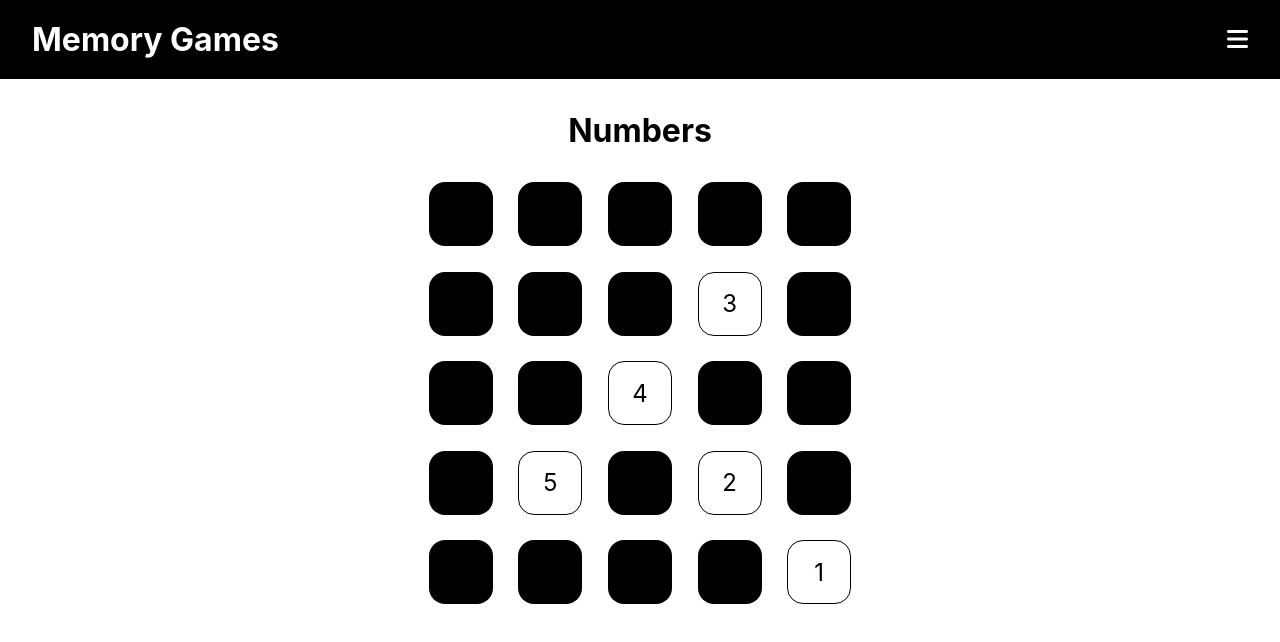
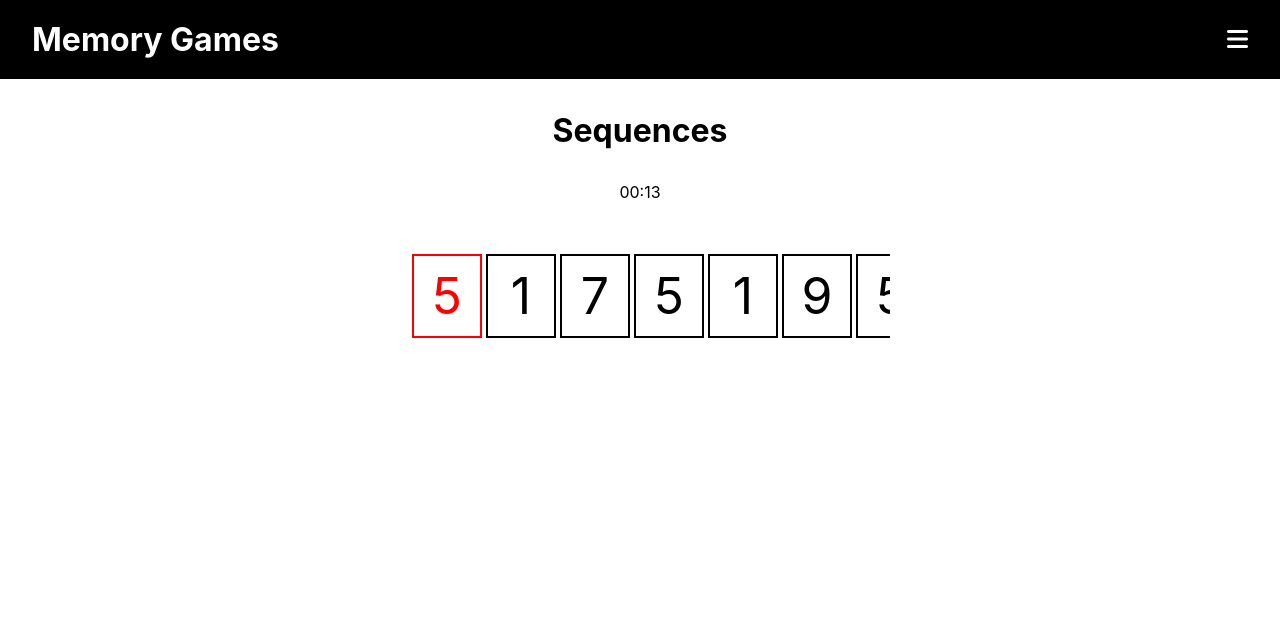
Before and after one commit to Wubaboo/memory-games, a React (Create React App) app: page /sequence in a window 1280 px wide. Both pictures are taken after a click on the button "Start". Shown: the top 642 px of the page. Built offline with nearby package versions, Linux system fonts and the light colour scheme.

Commit message:
Add memorization phase
TODO: Refactor all styling, add input phase

```diff
--- a/src/App.js
+++ b/src/App.js
@@ -24,7 +24,7 @@ function App() {
           <Route path="/numbers/" element={<Numbers />} />
           <Route path="/matching/" element={<Matching />} />
           <Route path="/mosaic/" element={<Mosaic />} />
-          <Route path="/sequence/" element={<Numbers />} />
+          <Route path="/sequence/" element={<Sequence />} />
         </Routes>
       </BrowserRouter>
     </div>
--- a/src/components/sequence/sequenceGame.jsx
+++ b/src/components/sequence/sequenceGame.jsx
@@ -1,167 +1,65 @@
 import { useEffect, useState } from "react";
-import Timer from "../timer"
+import Timer from "../timer";
+import SequenceGrid from "./sequenceGrid";
+
 import {
   shuffleArray,
   getDimensions,
   getRandomColor,
 } from "../../utils/gridUtils";
-import {useWindowDimensions, MOBILE_WIDTH} from "../../utils/useWindowDimensions"
+import {
+  useWindowDimensions,
+  MOBILE_WIDTH,
+} from "../../utils/useWindowDimensions";
+import Countdown from "react-countdown";
 
-import ICONS from "../../data/icons";
+const MILLISECONDS_IN_SECOND = 1000;
 
-export default function SequenceGame(props) {
-  const { gridSize, setStartGame, showTimer } = props;
-  const [win, setWin] = useState(undefined); //if the game is won
-  const [grid, setGrid] = useState([]);
-  const [playing, setPlaying] = useState(false); //if the game is currently being played
-  const [guess, setGuess] = useState(undefined);
-  const [incorrect, setIncorrect] = useState(false);
-  const [matchedCards, setMatchedCards] = useState(0);
-  const [dims, setDims] = useState(getDimensions(gridSize));
-  const [mistakes, setMistakes] = useState(0);
-  const [wait, setWait] = useState(false);
-  const {width, height} = useWindowDimensions();
-  const gridStyling = {
-    gridTemplateColumns: `repeat(${dims[1]}, 1fr)`,
-    display: "grid",
-    gridGap: "1em",
+export default function SequenceGame({
+  timeLimit,
+  showTimer,
+  onNewGame,
+  theSequence,
+}) {
+  const [won, setWon] = useState();
+  // Indicate solving phase (instead of memorizing phase)
+  const [solving, setSolving] = useState(false);
+
+  // Renderer callback with condition
+  const countdownRenderer = ({ minutes, seconds }) => {
+    return (
+      <span>
+        {minutes.toString().padStart(2, "0")}:
+        {seconds.toString().padStart(2, "0")}
+      </span>
+    );
   };
 
-  // Create a new `size` * `size` grid with pairs of icons filled in random cells
-  function getNewGrid(size) {
-    const [rows, cols] = getDimensions(size);
-    setDims([rows, cols]);
+  return (
+    <div className="sequence-game">
+      <Countdown
+        date={Date.now() + timeLimit * MILLISECONDS_IN_SECOND}
+        renderer={countdownRenderer}
+        onComplete={() => {
+          setSolving(true);
+        }}
+      />
+      {!solving ? (
+        <div className="sequence-game-grid">
+          <SequenceGrid sequence={theSequence} />
+        </div>
+      ) : null}
+      <Timer paused={won} visible={showTimer}></Timer>
+      {won !== undefined ? (
+        <>
+          <div style={{ fontSize: "1.5rem" }}>My name is Jeff</div>
 
-    const icons = shuffleArray([...ICONS]);
-    const newArr = [];
-    for (let i = 0; i < size; i += 2) {
-      icons[Math.floor(i / 2)].color = getRandomColor();
-      newArr.push(icons[Math.floor(i / 2)]);
-      newArr.push(icons[Math.floor(i / 2)]);
-    }
-    shuffleArray(newArr);
-    return newArr;
-  }
-
-  function updateGrid() {
-    const grid = getNewGrid(gridSize);
-    for (let cell of grid) {
-      cell.hidden = false;
-      cell.guessed = false;
-      cell.matched = false;
-    }
-    setGrid(grid);
-  }
-
-  // intialize the board
-  useEffect(() => {
-    async function sleep() {
-      await new Promise((r) => setTimeout(r, 800));
-      flipFaceDown();
-      setIncorrect(false);
-      setWait(false);
-    }
-    if (incorrect) {
-      setWait(true);
-      sleep();
-    }
-    if (!playing) {
-      updateGrid();
-    }
-    if (matchedCards === gridSize) {
-      setWin(true);
-    }
-  }, [incorrect, matchedCards]);
-
-  useEffect(() => {
-    if (width <= MOBILE_WIDTH) {
-      const newDims = [Math.floor(gridSize/4), 4]
-      setDims(newDims)
-    }
-    else {
-      const newDims = getDimensions(gridSize);
-      setDims(newDims)
-    }
-  }, [width])
-  // go back to the settings page
-  function handleNewGame() {
-    setStartGame(false);
-  }
-
-  // make all unmatched cards facedown
-  function flipFaceDown() {
-    const copy = [];
-    for (let i = 0; i < grid.length; i++) {
-      const temp = { ...grid[i] };
-      if (!grid[i].matched) temp.hidden = true;
-      copy.push(temp);
-    }
-    setGrid(copy);
-  }
-
-  // called when a cell is clicked
-  function handleClick(i) {
-    if (!playing) {
-      setPlaying(true);
-      flipFaceDown();
-    }
-    if (grid[i].hidden) {
-      if (guess === undefined) {
-        setGuess(i);
-        setGrid((prev) => {
-          const ret = [...prev];
-          ret[i] = { ...prev[i] };
-          ret[i].hidden = false;
-          return ret;
-        });
-        // if the guess is correct, complete the matching
-      } else if (grid[guess].name === grid[i].name) {
-        setGrid((prev) => {
-          const ret = [...prev];
-          ret[i] = { ...prev[i] };
-          ret[i].hidden = false;
-          ret[i].matched = true;
-
-          ret[guess] = { ...prev[guess] };
-          ret[guess].hidden = false;
-          ret[guess].matched = true;
-          return ret;
-        });
-        setGuess(undefined);
-        setMatchedCards(matchedCards + 2);
-      }
-      // guess is incorrect,
-      // set the incorrect state, reset the guess state, update grid, incremenent mistakes
-      else {
-        setIncorrect(true);
-        setGuess(undefined);
-        setGrid((prev) => {
-          const ret = [...prev];
-          ret[i] = { ...prev[i] };
-          ret[i].hidden = false;
-          return ret;
-        });
-        setMistakes(mistakes + 1);
-      }
-    }
-  }
-  return (
-    <div className="matching-game">
-      <div className="matching-game-grid" style={gridStyling}>
-        {grid.map((cell, i) => (
-		<p>Text</p>
-        ))}
-      </div>
-      <Timer paused={win} visible={showTimer}></Timer>
-      {win !== undefined ? (
-        <>
-        <div style={{fontSize: '1.5rem'}}>{mistakes > 0 ? `Mistakes: ${mistakes}` : "A Perfect Game!"}</div>
-
-        <button className="new-game-button" onClick={handleNewGame}>
-          New Game
-        </button>
+          <button className="new-game-button" onClick={onNewGame}>
+            New Game
+          </button>
         </>
       ) : null}
     </div>
   );
 }
+// {mistakes > 0 ? `Mistakes: ${mistakes}` : "A Perfect Game!"}
--- /dev/null
+++ b/src/components/sequence/sequenceGrid.jsx
@@ -0,0 +1,89 @@
+import React, { useEffect, useRef, forwardRef, useState } from "react";
+
+const SequenceCell = React.forwardRef((props, ref) => (
+  <li
+    style={{
+      display: "inline",
+    }}
+  >
+    <div
+      style={{
+        width: 70,
+        padding: 10,
+        margin: 2,
+        border: `2px solid ${props.selected ? "red" : "black"}`,
+      }}
+      ref={ref}
+    >
+      <p style={{ color: props.selected ? "red" : "black", fontSize: 50 }}>
+        {props.children}
+      </p>
+    </div>
+  </li>
+));
+
+const KEYCODE_A = 65;
+const KEYCODE_LEFT = 37;
+const KEYCODE_RIGHT = 39;
+const KEYCODE_D = 68;
+const KEY_REPEAT = 40;
+// How many cells shown to the far right when scrolling.
+const SCROLL_OFF = 2;
+
+const RIGHT_SCROLL = -1;
+const LEFT_SCROLL = 1;
+
+export default function SequenceGrid({ sequence }) {
+  const [selectedIdx, setSelectedIdx] = useState(0);
+  const [scrollDir, setScrollDir] = useState(RIGHT_SCROLL);
+  const currentCell = useRef(null);
+
+  useEffect(() => {
+    var last = 0;
+    document.addEventListener("keydown", (e) => {
+      // Rate limit on keypresses
+      if (Date.now() - last < KEY_REPEAT) return;
+
+      if (e.keyCode === KEYCODE_RIGHT || e.keyCode === KEYCODE_D) {
+        setSelectedIdx((currentIdx) =>
+          Math.min(currentIdx + 1, sequence.length - 1)
+        );
+        setScrollDir(RIGHT_SCROLL);
+      } else if (e.keyCode == KEYCODE_LEFT || e.keyCode === KEYCODE_A) {
+        setSelectedIdx((currentIdx) => Math.max(currentIdx - 1, 0));
+        setScrollDir(LEFT_SCROLL);
+      }
+      if (currentCell && currentCell.current)
+        currentCell.current.scrollIntoView({
+          behavior: "smooth",
+          block: "nearest",
+        });
+      last = Date.now();
+    });
+  }, []);
+
+  return (
+    <div
+      style={{
+        display: "flex",
+        margin: 30,
+        padding: 20,
+        width: 500,
+        overflowX: "scroll",
+      }}
+      id="TestID"
+    >
+      {sequence.map((item, idx) => (
+        <SequenceCell
+          selected={selectedIdx === idx}
+          key={idx}
+          ref={
+            selectedIdx === idx + scrollDir * SCROLL_OFF ? currentCell : null
+          }
+        >
+          {item}
+        </SequenceCell>
+      ))}
+    </div>
+  );
+}
--- a/src/components/sequence/sequenceHome.jsx
+++ b/src/components/sequence/sequenceHome.jsx
@@ -1,30 +1,66 @@
 import { useEffect, useState } from "react";
 import SequenceGame from "./sequenceGame";
 import SequenceSettings from "./sequenceSettings";
-import GameSettings from "../gameSettings"
+import GameSettings from "../gameSettings";
 
 import "../../styles/matching.css";
 
+const MIN_TIME_LIMIT = 15;
+const MAX_DIGITS_PER_SECOND = 3;
+
 export default function SeqeunceGameHome() {
-  const [gridSize, setGridSize] = useState(12);
+  const [timeLimit, setTimeLimit] = useState(MIN_TIME_LIMIT);
   const [startGame, setStartGame] = useState(false);
   const [showTimer, setShowTimer] = useState(false);
 
   function handleStartGame() {
     setStartGame(!startGame);
   }
-  const settings = [{type: 'instructions', name:'Instructions', deets:{description:"Remember and match the pairs of images."}},
-{type: 'slider', name:'Grid Size', deets:{value:gridSize, min: 12, max:40, step:4}, onChange: (e) => setGridSize(e.target.value)}]
+
+  const settings = [
+    {
+      type: "instructions",
+      name: "Instructions",
+      deets: {
+        description:
+          "Remember as many digits as possible in the allotted time.",
+      },
+    },
+    {
+      type: "slider",
+      name: "Time (s)",
+      deets: {
+        value: timeLimit,
+        min: MIN_TIME_LIMIT,
+        max: 120,
+        step: 15,
+      },
+      onChange: (e) => setTimeLimit(e.target.value),
+    },
+  ];
+
   return (
     <div className="matching-game-container">
-      <h1 style={{ margin: "1em 0em" }}>Matching</h1>
-      {!startGame && <GameSettings objs={settings} handleStart={handleStartGame} showTimer={showTimer} setShowTimer={setShowTimer}></GameSettings>}
-      {startGame && (
+      <h1 style={{ margin: "1em 0em" }}>Sequences</h1>
+      {startGame ? (
         <SequenceGame
-          gridSize={gridSize}
-          setStartGame={setStartGame}
+          timeLimit={timeLimit}
+          showTimer={false}
+          onNewGame={() => {
+            setStartGame(!startGame);
+          }}
+          theSequence={Array.from(
+            { length: timeLimit * MAX_DIGITS_PER_SECOND },
+            () => Math.floor(Math.random() * 10)
+          )}
+        ></SequenceGame>
+      ) : (
+        <GameSettings
+          objs={settings}
+          handleStart={handleStartGame}
           showTimer={showTimer}
-        ></SequenceGame>
+          setShowTimer={setShowTimer}
+        ></GameSettings>
       )}
     </div>
   );
--- a/src/index.js
+++ b/src/index.js
@@ -4,8 +4,4 @@ import "./index.css";
 import App from "./App";
 
 const root = ReactDOM.createRoot(document.getElementById("root"));
-root.render(
-  <React.StrictMode>
-    <App />
-  </React.StrictMode>
-);
+root.render(<App />);
--- /dev/null
+++ b/src/styles/sequence.css
@@ -0,0 +1,4 @@
+.matching-game-grid {
+	height: '500px';
+	overflow-y:  'scroll';
+}
```
